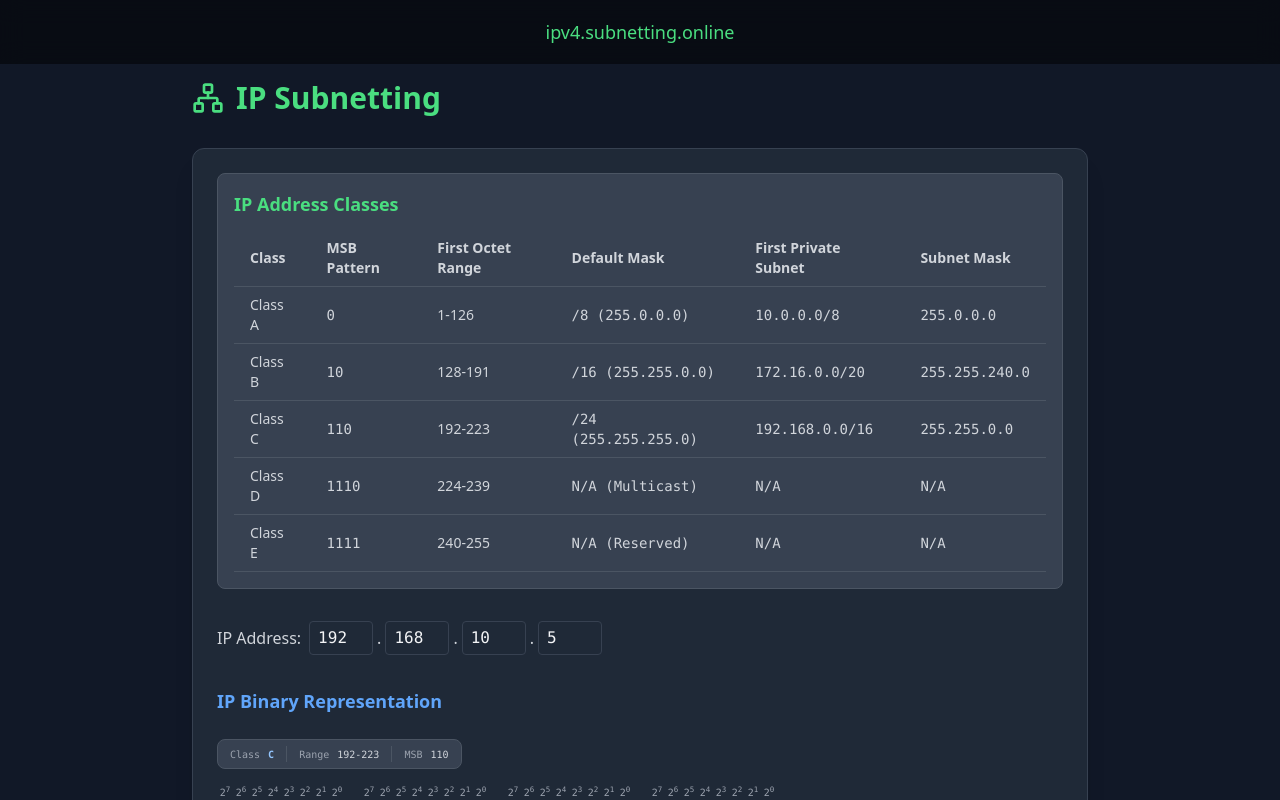
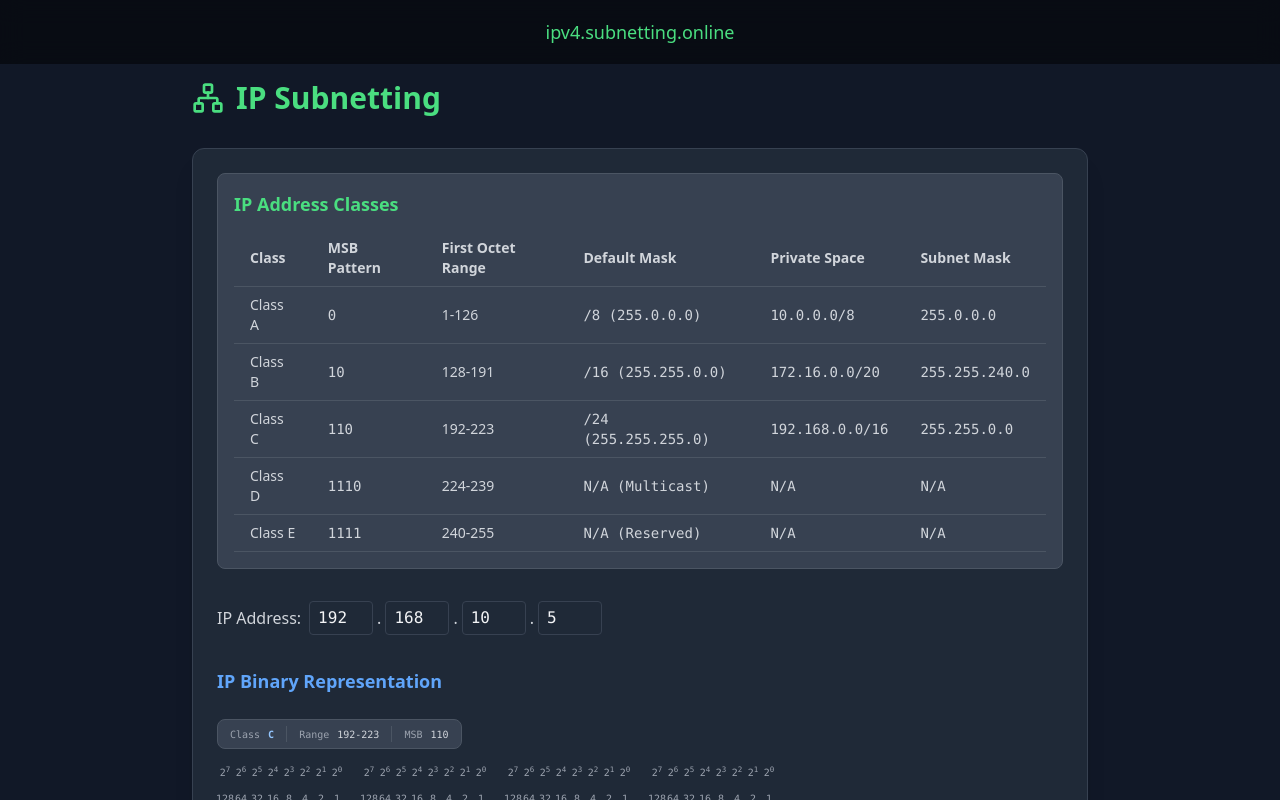
Before and after one commit to sbanszky/ip4.subnetting.online, a React (Vite) app: page / in a window 1280 px wide. Shown: the top 800 px of the page. Built offline with nearby package versions, Linux system fonts and the light colour scheme.

Commit message:
Initial commit

```diff
--- a/src/components/IPClassTable.tsx
+++ b/src/components/IPClassTable.tsx
@@ -13,7 +13,7 @@ export const IPClassTable: React.FC = () => {
               <th className="text-left py-2 px-4">MSB Pattern</th>
               <th className="text-left py-2 px-4">First Octet Range</th>
               <th className="text-left py-2 px-4">Default Mask</th>
-              <th className="text-left py-2 px-4">First Private Subnet</th>
+              <th className="text-left py-2 px-4">Private Space</th>
               <th className="text-left py-2 px-4">Subnet Mask</th>
             </tr>
           </thead>
```
